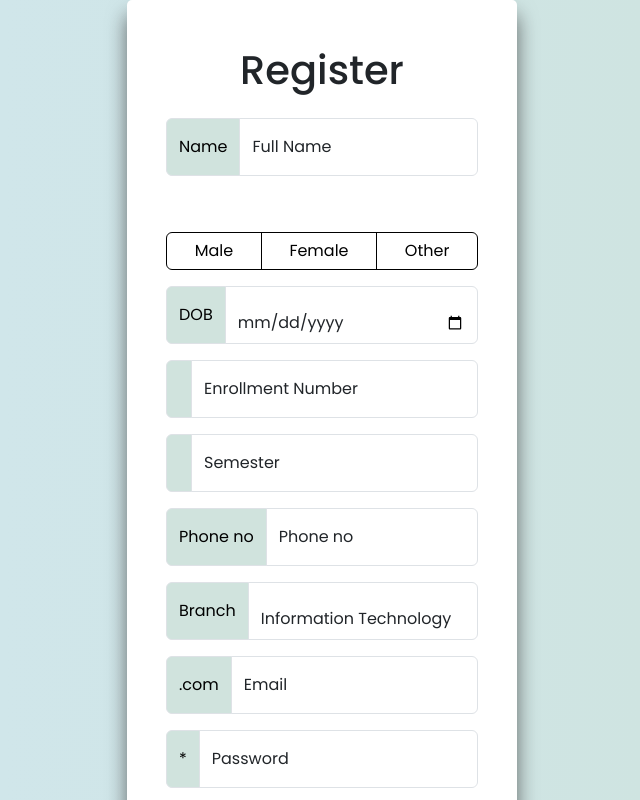
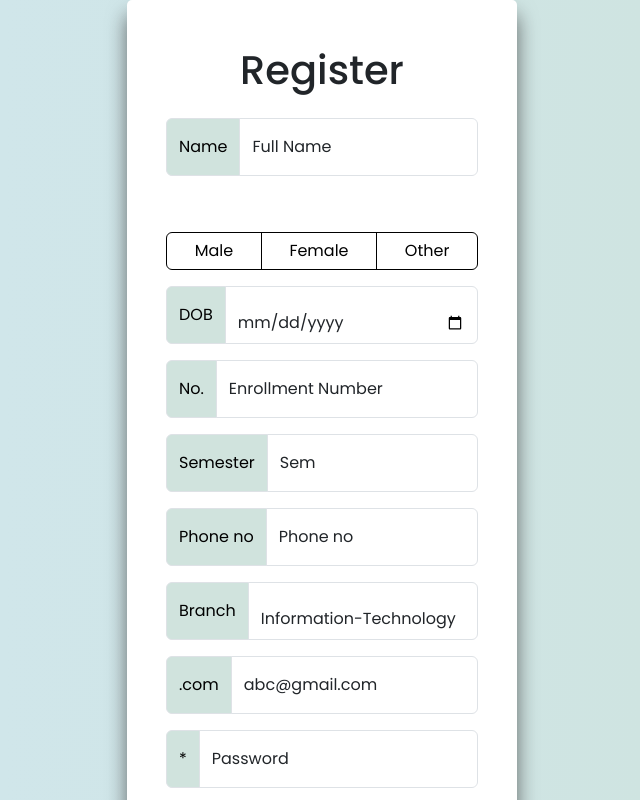
Before and after one commit to Ritesh0604/cv-mate, a React (Create React App) app: page /register in a window 1280 px wide. Shown: the top 800 px of the page, without its empty margins (318-958 px from the left). Built offline with nearby package versions, Linux system fonts and the light colour scheme.

Commit message:
branch option added

```diff
--- a/src/mycomponents/Register.js
+++ b/src/mycomponents/Register.js
@@ -85,17 +85,17 @@ export default function Register() {
                 </div>
 
                 <div className="input-group mb-3">
-                    <span className="input-group-text"></span>
+                    <span className="input-group-text">No.</span>
                     <div className="form-floating">
                         <input ref={enrNumRef} type="text" className="form-control" name="uname" id="enrollment_number" placeholder="Enrollment Number" title="Must contain 12 digits" pattern="[0-9]{12}" minLength={12} maxLength={12} required />
                         <label htmlFor="name">Enrollment Number</label>
                     </div>
                 </div>
                 <div className="input-group mb-3">
-                    <span className="input-group-text"></span>
+                    <span className="input-group-text">Semester</span>
                     <div className="form-floating">
                         <input ref={semRef} type="text" className="form-control" name="sem" id="sem" placeholder="Enrollment Number" pattern="[1-8]{1}" minLength='1' maxLength='1' title="Only contain Number Between 1-8 " required />
-                        <label htmlFor="name">Semester</label>
+                        <label htmlFor="name">Sem</label>
                     </div>
                 </div>
                 <div className="input-group mb-3">
@@ -110,8 +110,19 @@ export default function Register() {
                     <div className="form-floating">
                         {/* <input type="text" className="form-control" name="uname" id="name" placeholder="Number" required/> */}
                         <select className='form-control' onChange={e => setBranch(e.target.value)}>
-                            <option name='IT' value="IT">Information Technology</option>
-                            <option name='CS' value="CS">Computer Science</option>
+                            <option name='Information Technology' value="IT">Information-Technology</option>
+                            <option name='Computer-Engineering' value="CE">Computer Engineering</option>
+                            <option name='Electrical-Engineering' value="EE">Electrical Engineering</option>
+                            <option name='Chemical-Engineering' value="CE">Chemical Engineering</option>
+                            <option name='Civil-Engineering' value="CE">Civil Engineering</option>
+                            <option name='Electrical-And-Communication' value="EAC">Electrical And Communication</option>
+                            <option name='IAC' value="IAC">Instrumentation And Control</option>
+                            <option name='Mechanical-Engineering' value="ME">Mechanical Engineering</option>
+                            <option name='Power-Electronics' value="PE">Power Electronics</option>
+                            <option name='Data-Science' value="DS">Data Science</option>
+                            <option name='Electronics-And-Instrumentation Engineering' value="EIE">Electronics And Instrumentation Engineering</option>
+                            <option name='Applied-Mechanics' value="AM">Applied Mechanics</option>
+                            <option name='Science-And-Humanities' value="SH">Science And Humanities</option>
                         </select>
                     </div>
                 </div>
@@ -119,7 +130,7 @@ export default function Register() {
                     <span className="input-group-text">.com</span>
                     <div className="form-floating">
                         <input ref={emailRef} type="email" className="form-control" name="mail" id="mail" placeholder="E-Mail" required/>
-                        <label htmlFor="mail">Email</label>
+                        <label htmlFor="mail">abc@gmail.com</label>
                     </div>
                 </div>
                 <div className="input-group mb-5">
```
